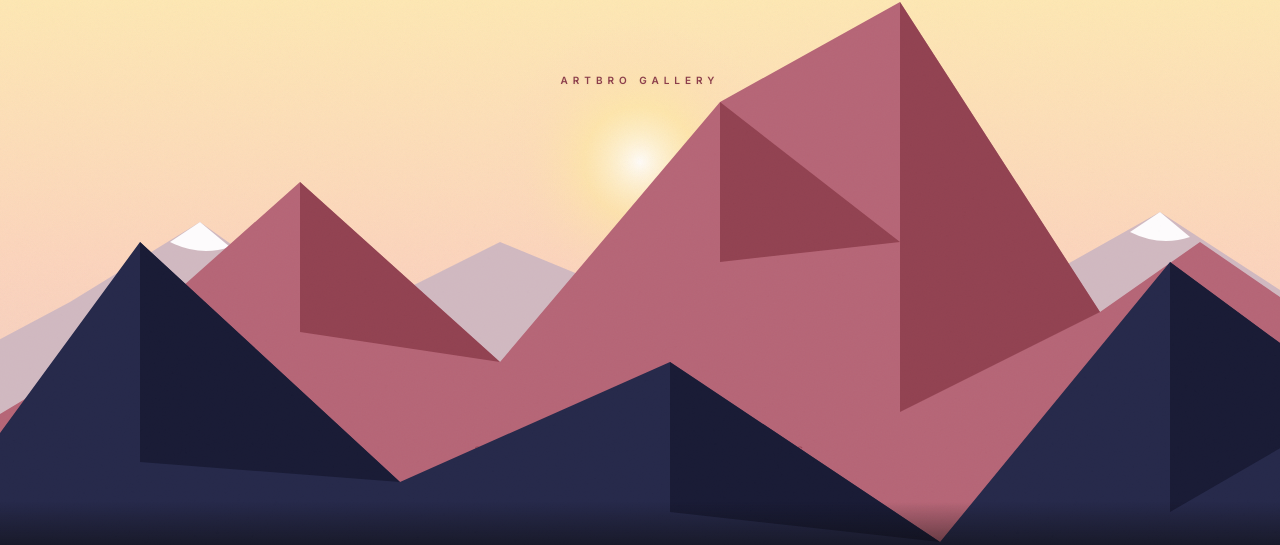
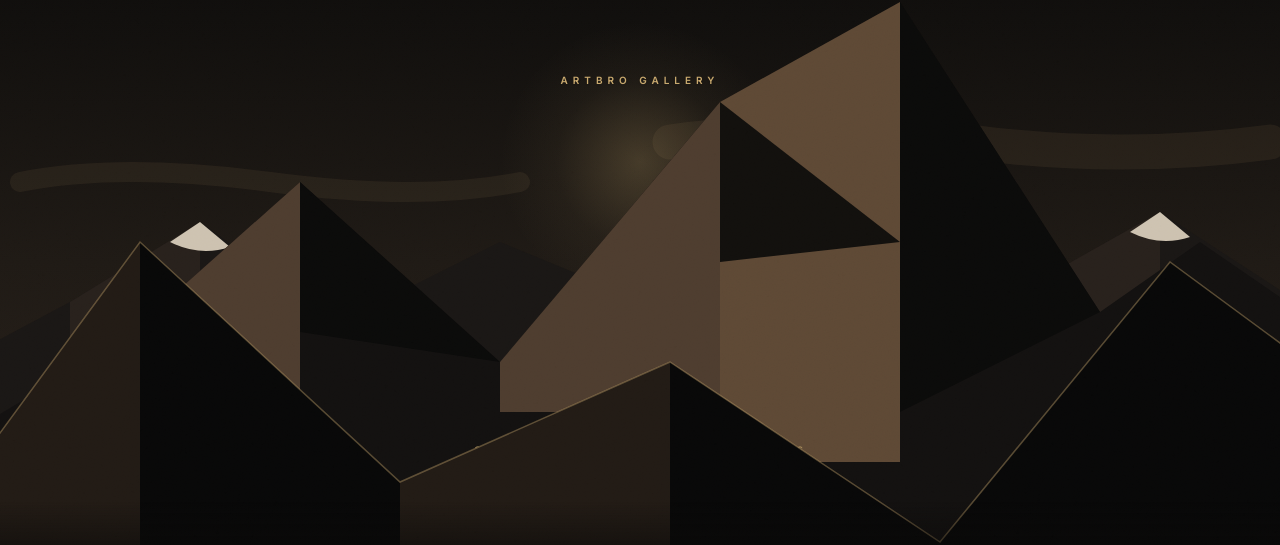
Before and after one commit to Uday1232004/ArtGallery, a React (Vite) app in the folder frontend/: page / in a window 1280 px wide. Shown: the part 138-683 px from the top of the page. Built offline with nearby package versions, Linux system fonts and the light colour scheme; no server answers.

Commit message:
feat: recolor reference vector mountains to match the website's dark-gold premium theme and add detailed facets and clouds

```diff
--- a/frontend/src/sections/Hero.jsx
+++ b/frontend/src/sections/Hero.jsx
@@ -154,40 +154,56 @@ export default function Hero({ ready }) {
         <div className="w-full h-full grain-animation bg-noise" />
       </div>
 
-      {/* Sky Background Gradient (Warm Sunrise) */}
-      <div className="absolute inset-0 bg-gradient-to-b from-[#FFF2AF] via-[#FCD5BD] to-[#E8C5C8] pointer-events-none" style={{ zIndex: 0 }} />
+      {/* Sky Background Gradient (Dark Charcoal to Burnished Amber/Gold Sunset) */}
+      <div className="absolute inset-0 bg-gradient-to-b from-[#080808] via-[#1F1A15] to-[#2E251E] pointer-events-none" style={{ zIndex: 0 }} />
 
       {/* Sun / Moon Layer */}
       <div className="absolute inset-0 flex items-center justify-center pointer-events-none para-sun" style={{ zIndex: 1 }}>
         <svg className="w-[1440px] h-[800px] max-w-full max-h-full" viewBox="0 0 1440 800" preserveAspectRatio="xMidYMid slice">
           <defs>
             <radialGradient id="sunGlow" cx="50%" cy="50%" r="50%">
-              <stop offset="0%" stopColor="#FFFFFF" stopOpacity="0.9" />
-              <stop offset="40%" stopColor="#FFECA1" stopOpacity="0.5" />
-              <stop offset="100%" stopColor="#FCD5BD" stopOpacity="0" />
+              <stop offset="0%" stopColor="#C9A96E" stopOpacity="0.25" />
+              <stop offset="60%" stopColor="#C9A96E" stopOpacity="0.05" />
+              <stop offset="100%" stopColor="#C9A96E" stopOpacity="0" />
             </radialGradient>
           </defs>
           <circle cx="720" cy="300" r="140" fill="url(#sunGlow)" />
         </svg>
       </div>
 
-      {/* Layer 1: Distant Mountains (Lavender Pink + Snowcaps) */}
+      {/* Layer 1: Distant Mountains (Dark Charcoal-Gold + Gold/Ivory Snowcaps) */}
       <div className="absolute inset-0 pointer-events-none para-back" style={{ zIndex: 2 }}>
         <svg className="w-full h-full" viewBox="0 0 1440 800" preserveAspectRatio="xMidYMax slice">
-          <path d={mountainPaths.back} fill="#D0B8C0" />
-          <path d={mountainPaths.backSnow1} fill="#FFFFFF" opacity="0.95" />
-          <path d={mountainPaths.backSnow2} fill="#FFFFFF" opacity="0.95" />
-          <path d={mountainPaths.backSnow3} fill="#FFFFFF" opacity="0.95" />
+          {/* Base */}
+          <path d={mountainPaths.back} fill="#1A1715" />
+          {/* Facets */}
+          <path d="M150,440 L280,360 L280,500 L150,500 Z" fill="#2E2620" opacity="0.7" />
+          <path d="M750,450 L920,330 L920,500 L750,500 Z" fill="#2E2620" opacity="0.7" />
+          <path d="M1080,440 L1240,350 L1240,500 L1080,500 Z" fill="#2E2620" opacity="0.7" />
+          {/* Snowcaps */}
+          <path d={mountainPaths.backSnow1} fill="#E0D5C1" opacity="0.9" />
+          <path d={mountainPaths.backSnow2} fill="#E0D5C1" opacity="0.9" />
+          <path d={mountainPaths.backSnow3} fill="#E0D5C1" opacity="0.9" />
         </svg>
       </div>
 
-      {/* Layer 2: Midground Mountains (Rose/Pink Majestic Cliffs with Shaded Facets) */}
+      {/* Layer 2: Midground Mountains (Faceted Dark Charcoal & Warm Bronze/Gold) */}
       <div className="absolute inset-0 pointer-events-none para-mid" style={{ zIndex: 3 }}>
         <svg className="w-full h-full" viewBox="0 0 1440 800" preserveAspectRatio="xMidYMax slice">
-          <path d={mountainPaths.mid} fill="#B56576" />
-          <path d={mountainPaths.midShade1} fill="#8B3D4A" opacity="0.85" />
-          <path d={mountainPaths.midShade2} fill="#8B3D4A" opacity="0.85" />
-          <path d={mountainPaths.midShade3} fill="#8B3D4A" opacity="0.85" />
+          {/* Clouds in the sky behind midground */}
+          <path d="M100,320 Q200,300 350,320 T600,320" fill="none" stroke="#C9A96E" strokeWidth="20" strokeLinecap="round" opacity="0.08" />
+          <path d="M750,280 Q900,260 1050,280 T1350,280" fill="none" stroke="#C9A96E" strokeWidth="35" strokeLinecap="round" opacity="0.08" />
+
+          {/* Base */}
+          <path d={mountainPaths.mid} fill="#131110" />
+          {/* Left-side light faces (Warm Gold-Brown Highlights) */}
+          <path d="M200,480 L380,320 L380,550 L200,550 Z" fill="#4E3D2F" />
+          <path d="M580,500 L800,240 L800,550 L580,550 Z" fill="#4E3D2F" />
+          <path d="M800,240 L980,140 L980,600 L800,600 Z" fill="#5E4935" />
+          {/* Right-side shadow faces (Deep Void Black Shadows) */}
+          <path d={mountainPaths.midShade1} fill="#0B0A09" opacity="0.9" />
+          <path d={mountainPaths.midShade2} fill="#0B0A09" opacity="0.9" />
+          <path d={mountainPaths.midShade3} fill="#0B0A09" opacity="0.9" />
         </svg>
       </div>
 
@@ -197,7 +213,7 @@ export default function Hero({ ready }) {
         style={{ zIndex: 4 }}
       >
         <div ref={subtagRef} className="mb-6" style={{ opacity: 0 }}>
-          <span className="font-sans text-[10px] tracking-[0.5em] text-[#8B3D4A] uppercase drop-shadow-sm font-bold">
+          <span className="font-sans text-[10px] tracking-[0.5em] text-[#C9A96E] uppercase drop-shadow-sm font-bold">
             ArtBro Gallery
           </span>
         </div>
@@ -205,26 +221,29 @@ export default function Hero({ ready }) {
         <h1
           ref={headlineRef}
           className="font-serif font-light text-cream leading-[1.05] tracking-tight will-change-transform max-w-5xl mx-auto"
-          style={{ fontSize: 'clamp(3.5rem, 8vw, 8rem)', textShadow: '0 8px 30px rgba(139, 61, 74, 0.4)' }}
+          style={{ fontSize: 'clamp(3.5rem, 8vw, 8rem)', textShadow: '0 8px 30px rgba(0, 0, 0, 0.7)' }}
         >
           Connecting Creators & Art Lovers.
         </h1>
 
         <div ref={metaRef} className="mt-12 flex flex-col items-center gap-4" style={{ opacity: 0 }}>
-          <div className="h-12 w-px bg-gradient-to-b from-[#8B3D4A]/50 to-transparent" />
-          <span className="font-sans text-[9px] tracking-[0.3em] text-[#8B3D4A]/70 uppercase font-semibold">
+          <div className="h-12 w-px bg-gradient-to-b from-[#C9A96E]/50 to-transparent" />
+          <span className="font-sans text-[9px] tracking-[0.3em] text-[#C9A96E]/70 uppercase font-semibold">
             Sketches, Portraits & Custom Commissions
           </span>
         </div>
       </div>
 
-      {/* Layer 3: Foreground Mountains (Deep Indigo/Violet Ridges with Shaded Facets) */}
+      {/* Layer 3: Foreground Mountains (Deep Void Black & Gold Outlined Ridges) */}
       <div className="absolute inset-0 pointer-events-none para-fore" style={{ zIndex: 5 }}>
         <svg className="w-full h-full" viewBox="0 0 1440 800" preserveAspectRatio="xMidYMax slice">
-          <path d={mountainPaths.fore} fill="#26294A" />
-          <path d={mountainPaths.foreShade1} fill="#181A33" opacity="0.9" />
-          <path d={mountainPaths.foreShade2} fill="#181A33" opacity="0.9" />
-          <path d={mountainPaths.foreShade3} fill="#181A33" opacity="0.9" />
+          {/* Base */}
+          <path d={mountainPaths.fore} fill="#080808" />
+          {/* Left light faces */}
+          <path d="M0,680 L220,380 L220,700 L0,700 Z" fill="#221B15" />
+          <path d="M480,620 L750,500 L750,750 L480,750 Z" fill="#221B15" />
+          {/* Gold highlights on active ridges */}
+          <path d="M0,680 L220,380 L480,620 L750,500 L1020,680 L1250,400 L1440,540" fill="none" stroke="#C9A96E" strokeWidth="1.5" opacity="0.4" />
         </svg>
       </div>
 
```
